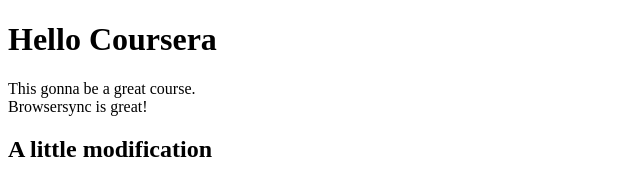
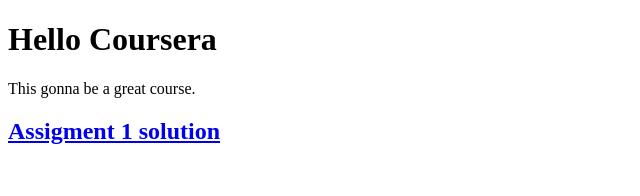
Before and after one commit to ofmoreno06/courseraAngular, a plain HTML site: page index.html in a window 1280 px wide. Shown: the whole page, without its empty margins (0-640 px from the left). Drawn offline with Linux system fonts and the light colour scheme.

Commit message:
update main index and main readme

```diff
--- a/index.html
+++ b/index.html
@@ -8,9 +8,8 @@
     <h1>Hello Coursera</h1>
     <p>
       This gonna be a great course.
-      <br>Browsersync is great!
     </p>
 
-    <h2>A little modification</h2>
+    <a href="https://ofmoreno06.github.io/courseraAngular/module1-solution/"><h2>Assigment 1 solution</h2></a>
   </body>
 </html>
```
Also changed, not shown: 1 other file.
